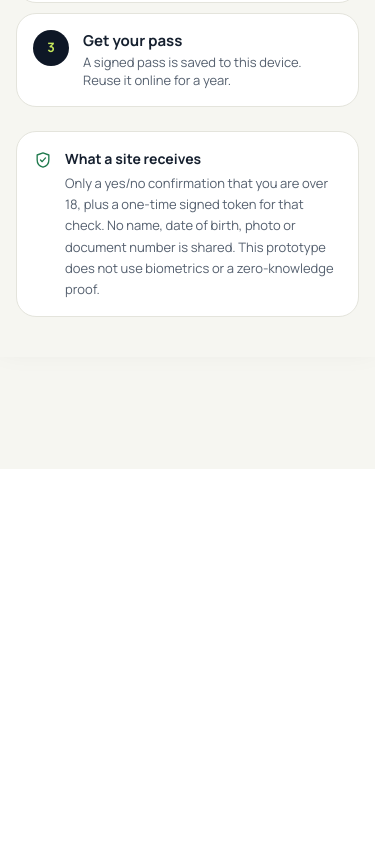
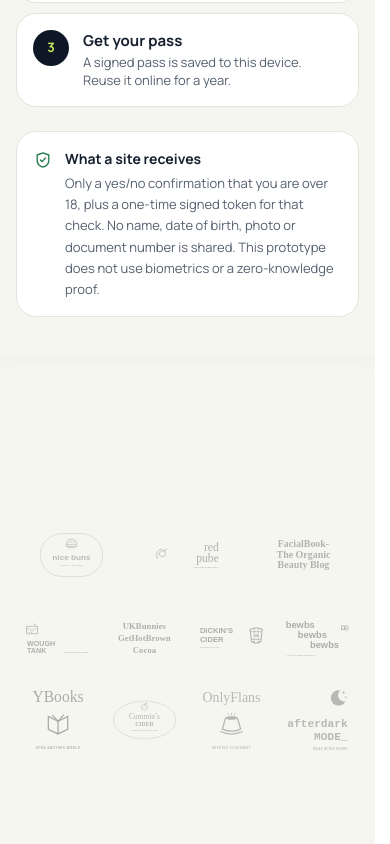
Before and after one commit to ehimakin/ZikPass, a Next.js app: page /home in a window 390 px wide. Shown: the part 1061-1905 px from the top of the page. Before the commit the page ends 1530 px from the top, so only its background shows below. Built offline with nearby package versions, Linux system fonts and the light colour scheme.

Commit message:
Add responsive affiliate logo pool and restore homepage splash

```diff
--- /dev/null
+++ b/app/api/affiliates/logos/route.ts
@@ -0,0 +1,15 @@
+import { readdir } from "node:fs/promises";
+import path from "node:path";
+
+export const runtime = "nodejs";
+export const dynamic = "force-dynamic";
+
+/** Only display-ready transparent logos belong in this pool. */
+export async function GET() {
+  const entries = await readdir(path.join(process.cwd(), "public/affiliates/logos/desktop"), { withFileTypes: true });
+  const logos = entries
+    .filter((entry) => entry.isFile() && /\.(svg|png|webp|avif)$/i.test(entry.name))
+    .map((entry) => `/affiliates/logos/desktop/${encodeURIComponent(entry.name)}`)
+    .sort();
+  return Response.json(logos, { headers: { "Cache-Control": "no-store" } });
+}
--- a/app/globals.css
+++ b/app/globals.css
@@ -242,19 +242,11 @@ pre {
 }
 
 .zk-affiliate-rails { display: none; }
-
-@media (min-width: 1360px) {
-  .zk-affiliate-rails { display: block; pointer-events: none; }
-  .zk-affiliate-rail {
-    position: fixed;
-    bottom: calc(var(--zk-bottom-nav-height, 64px) + 130px);
-    z-index: 5;
-    width: calc((100% - 560px) / 2);
-    padding-inline: 24px;
+.zk-affiliate-mobile {
+  width: min(100%, 560px);
+  margin: 50px auto 0;
+  padding: 0 20px calc(var(--zk-bottom-nav-height, 64px) + 24px);
 }
-  .zk-affiliate-rail--left { left: 0; }
-  .zk-affiliate-rail--right { right: 0; }
-  .zk-affiliate-rows { width: 100%; max-width: 436px; margin-inline: auto; }
 .zk-affiliate-row {
   display: flex;
   justify-content: center;
@@ -276,6 +268,22 @@ pre {
   opacity: 1;
 }
 .zk-affiliate-row:first-child {
-    justify-content: space-between;
+  justify-content: space-around;
+  margin-top: 0;
 }
+
+@media (min-width: 1360px) {
+  .zk-affiliate-mobile { display: none; }
+  .zk-affiliate-rails { display: block; pointer-events: none; }
+  .zk-affiliate-rail {
+    position: fixed;
+    bottom: calc(var(--zk-bottom-nav-height, 64px) + 130px);
+    z-index: 5;
+    width: calc((100% - 560px) / 2);
+    padding-inline: 24px;
   }
+  .zk-affiliate-rail--left { left: 0; }
+  .zk-affiliate-rail--right { right: 0; }
+  .zk-affiliate-rows { width: 100%; max-width: 436px; margin-inline: auto; }
+
+}
--- a/app/home/page.tsx
+++ b/app/home/page.tsx
@@ -1,10 +1,13 @@
 import { CustomerShell } from "@/components/customer/customer-shell";
 import { HomeScreen, HomeHero } from "@/components/customer/home-screen";
 import { getPassPrice } from "@/lib/shared/payment-config";
+import { HomepageSplash } from "@/components/homepage-splash";
+import { runtimeConfig } from "@/lib/shared/config";
 
 export default function CustomerHomePage() {
   return (
     <CustomerShell active="home" hero={<HomeHero />}>
+      <HomepageSplash suppressSeconds={runtimeConfig.homepageSplashSuppressSeconds} />
       <HomeScreen price={getPassPrice().display} />
     </CustomerShell>
   );
--- a/components/customer/affiliate-logo-rails.tsx
+++ b/components/customer/affiliate-logo-rails.tsx
@@ -1,35 +1,61 @@
+"use client";
+
 import Image from "next/image";
-import brands from "@/public/affiliates/logos/manifest.json";
+import { useEffect, useRef, useState } from "react";
+import { affiliateRows, desktopAffiliateCapacity, shuffleAffiliates } from "@/lib/shared/affiliate-layout";
 
-const arrangedBrands = [14, 3, 13, 7, 11, 0, 1, 5, 16, 9, 4, 2, 19, 6, 15, 20, 21, 10, 12, 17, 8, 18].map(
-  (index) => brands[index],
-);
+// One shuffled pool per document load; client navigation and resize keep its order.
+let poolRequest: Promise<string[]> | undefined;
+function getPool() {
+  return poolRequest ??= fetch("/api/affiliates/logos", { cache: "no-store" })
+    .then(async (response) => {
+      if (!response.ok) throw new Error("Affiliate logos unavailable");
+      return shuffleAffiliates(await response.json() as string[]);
+    })
+    .catch(() => { poolRequest = undefined; return []; });
+}
 
-/** Decorative fictional affiliates: two fixed groups of 3 / 4 / 4. */
 export function AffiliateLogoRails() {
-  return (
-    <div className="zk-affiliate-rails" aria-hidden="true">
-      {[arrangedBrands.slice(0, 11), arrangedBrands.slice(11, 22)].map((group, side) => (
-        <div key={side} className={`zk-affiliate-rail zk-affiliate-rail--${side === 0 ? "left" : "right"}`}>
-          <div className="zk-affiliate-rows">
-            {[group.slice(0, 3), group.slice(3, 7), group.slice(7, 11)].map((row, index) => (
-              <div key={index} className="zk-affiliate-row">
-                {row.map((brand) => (
-                  <div key={brand.slug} className="zk-affiliate-logo">
-                    <Image
-                      src={`/affiliates/logos/desktop/${brand.slug}.svg`}
-                      alt=""
-                      fill
-                      sizes="100px"
-                      className="scale-[0.847875] object-contain"
-                    />
-                  </div>
-                ))}
-              </div>
-            ))}
-          </div>
+  const [logos, setLogos] = useState<string[]>([]);
+  const [capacity, setCapacity] = useState(0);
+  const root = useRef<HTMLDivElement>(null);
+
+  useEffect(() => {
+    let cancelled = false;
+    void getPool().then((pool) => { if (!cancelled) setLogos(pool); });
+    const nav = root.current?.parentElement?.querySelector('nav[aria-label="Primary"]');
+    const update = () => setCapacity(desktopAffiliateCapacity(window.innerHeight, nav?.getBoundingClientRect().height ?? 64));
+    const observer = new ResizeObserver(update);
+    if (nav) observer.observe(nav);
+    window.addEventListener("resize", update);
+    update();
+    return () => { cancelled = true; observer.disconnect(); window.removeEventListener("resize", update); };
+  }, []);
+
+  const desktop = logos.slice(0, capacity);
+  const midpoint = Math.ceil(desktop.length / 2);
+  const renderRows = (group: string[]) => affiliateRows(group).map((row, index) => (
+    <div key={index} className="zk-affiliate-row">
+      {row.map((src) => (
+        <div key={src} className="zk-affiliate-logo">
+          <Image src={src} alt="" fill sizes="100px" className="scale-[0.847875] object-contain" />
         </div>
       ))}
     </div>
+  ));
+
+  return (
+    <div ref={root} className="zk-affiliate-presentation" aria-hidden="true">
+      <div className="zk-affiliate-mobile">
+        {renderRows(logos.slice(0, Math.ceil(logos.length / 2)))}
+      </div>
+      <div className="zk-affiliate-rails">
+        {[desktop.slice(0, midpoint), desktop.slice(midpoint)].map((group, side) => (
+          <div key={side} className={`zk-affiliate-rail zk-affiliate-rail--${side === 0 ? "left" : "right"}`}>
+            <div className="zk-affiliate-rows">{renderRows(group)}</div>
+          </div>
+        ))}
+      </div>
+    </div>
   );
 }
--- /dev/null
+++ b/components/homepage-splash.tsx
@@ -0,0 +1,30 @@
+"use client";
+
+import { useEffect, useState } from "react";
+import { ZikLogoLockup } from "@/components/zik-logo";
+
+const cookieName = "zikpass-home-splash-seen";
+
+/** Restore the original brief brand animation and time-based revisit policy. */
+export function HomepageSplash({ suppressSeconds }: { suppressSeconds: number }) {
+  const [visible, setVisible] = useState(false);
+  useEffect(() => {
+    const lastSeen = Number(document.cookie.split("; ").find((value) => value.startsWith(`${cookieName}=`))?.split("=")[1]);
+    if (Number.isFinite(lastSeen) && Date.now() - lastSeen < suppressSeconds * 1000) return;
+    // Reduced-motion visitors go straight to the usable homepage.
+    if (window.matchMedia("(prefers-reduced-motion: reduce)").matches) return;
+    setVisible(true);
+    const timer = window.setTimeout(() => {
+      document.cookie = `${cookieName}=${Date.now()}; Max-Age=31536000; Path=/; SameSite=Lax`;
+      setVisible(false);
+    }, 700);
+    return () => window.clearTimeout(timer);
+  }, [suppressSeconds]);
+
+  if (!visible) return null;
+  return (
+    <div aria-hidden="true" className="pointer-events-none fixed inset-0 z-[100] grid place-items-center bg-[radial-gradient(ellipse_at_top,_#1a2740_0%,_#0e1726_44%,_#070b12_78%,_#04060a_100%)]">
+      <div className="animate-hero-fade px-6"><ZikLogoLockup stacked tone="light" /></div>
+    </div>
+  );
+}
--- /dev/null
+++ b/lib/shared/affiliate-layout.ts
@@ -0,0 +1,26 @@
+export const AFFILIATE_ROW_HEIGHT = 72;
+export const AFFILIATE_ROW_GAP = 10.5984;
+
+export function desktopAffiliateCapacity(height: number, navHeight: number) {
+  // Leave room for the header and retain the user's 130px offset above navigation.
+  const available = Math.max(0, height - navHeight - 130 - 80);
+  return Math.max(0, Math.floor((available + AFFILIATE_ROW_GAP) / (AFFILIATE_ROW_HEIGHT + AFFILIATE_ROW_GAP))) * 8;
+}
+
+/** Keep the partial row at the top, with full rows of four below. */
+export function affiliateRows<T>(items: T[]): T[][] {
+  const rows: T[][] = [];
+  const first = items.length % 4 || 4;
+  if (items.length) rows.push(items.slice(0, first));
+  for (let index = first; index < items.length; index += 4) rows.push(items.slice(index, index + 4));
+  return rows;
+}
+
+export function shuffleAffiliates<T>(items: T[]): T[] {
+  const shuffled = [...items];
+  for (let i = shuffled.length - 1; i > 0; i--) {
+    const j = Math.floor(Math.random() * (i + 1));
+    [shuffled[i], shuffled[j]] = [shuffled[j], shuffled[i]];
+  }
+  return shuffled;
+}
```
Also changed, not shown: public/affiliates/logos/README.md, 1 other file (tests, documents, lock files or other folders). Lines whose indentation alone changed are shown as unchanged.
